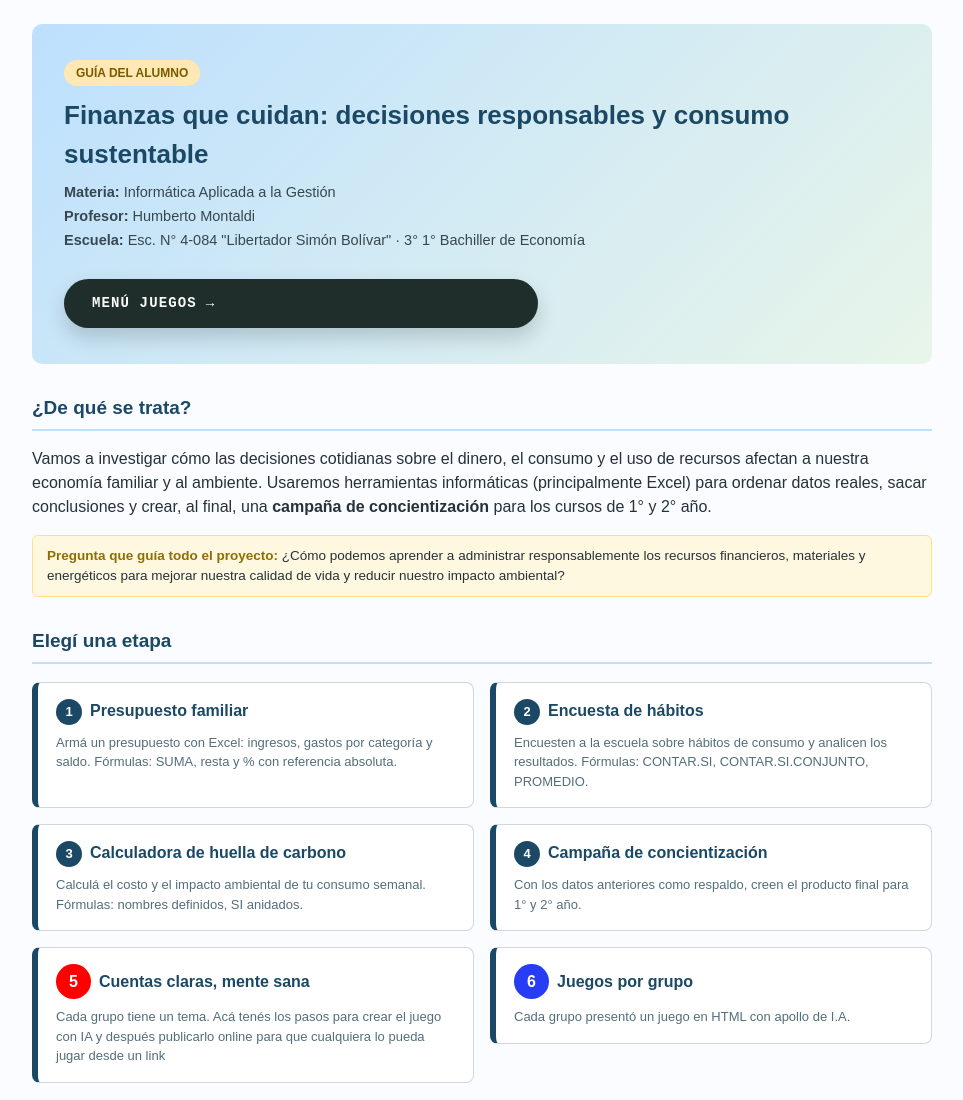
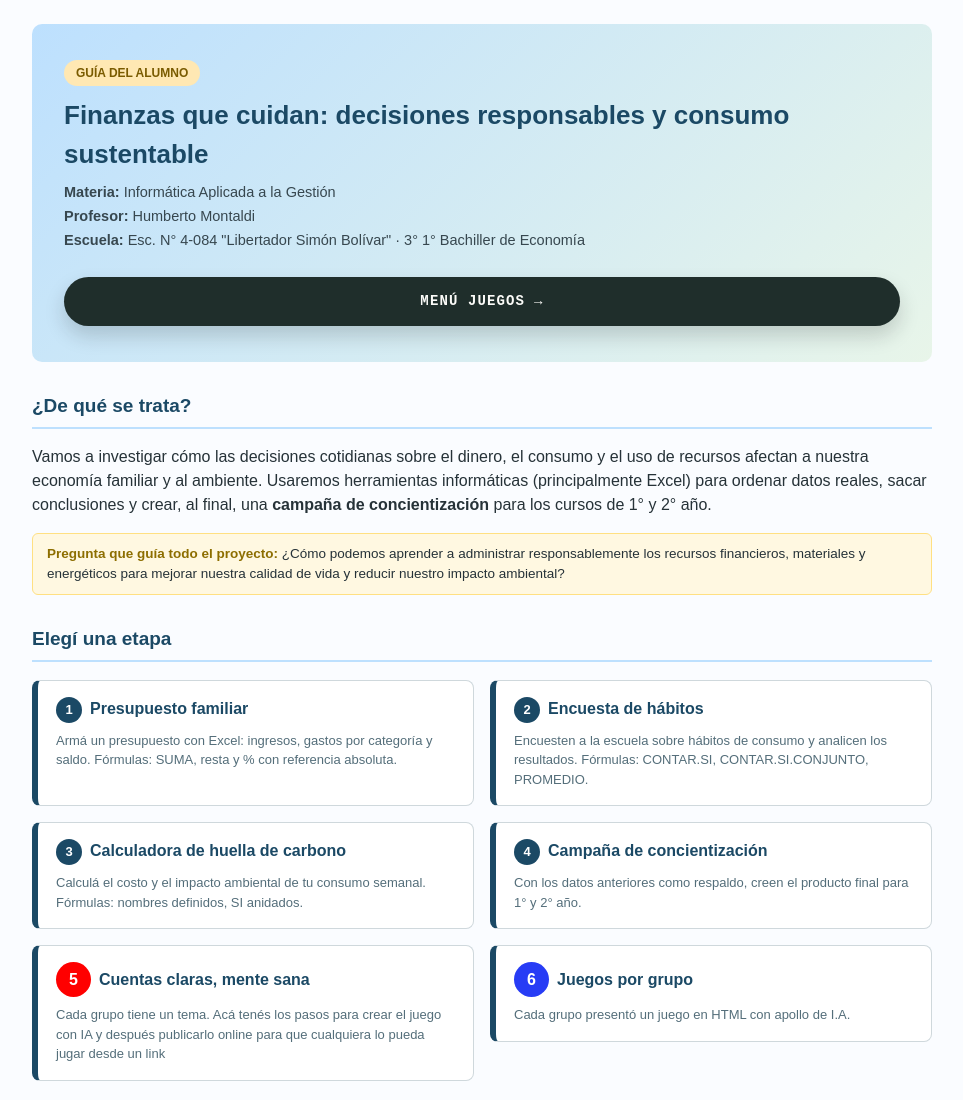
Before and after one commit to hmontaldi/Informatica31Simon, a plain HTML site: page index2.html in a window 1280 px wide. Shown: the top 1100 px of the page, without its empty margins (158-1121 px from the left). Drawn offline with Linux system fonts and the light colour scheme.

Commit message:
Update estilos.css

```diff
--- a/estilos.css
+++ b/estilos.css
@@ -203,9 +203,10 @@ footer {
   text-align: center;
 }
 .enter-btn{
-    width: 50%;
-    margin: 0 auto;
-    display:inline-flex; align-items:center; gap:9px;
+    display: flex;
+    align-items:center;
+    justify-content:center;
+    gap:9px;
     margin-top: 26px;
     background: var(--ink); color: var(--card); text-decoration:none;
     font-family:'IBM Plex Mono', monospace; font-weight:700; font-size: 14px;
```
